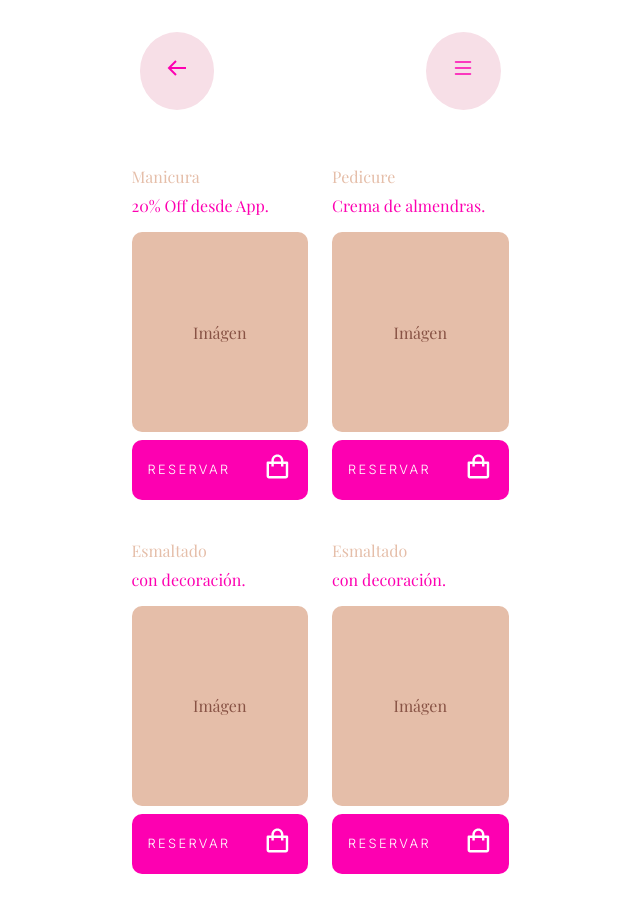
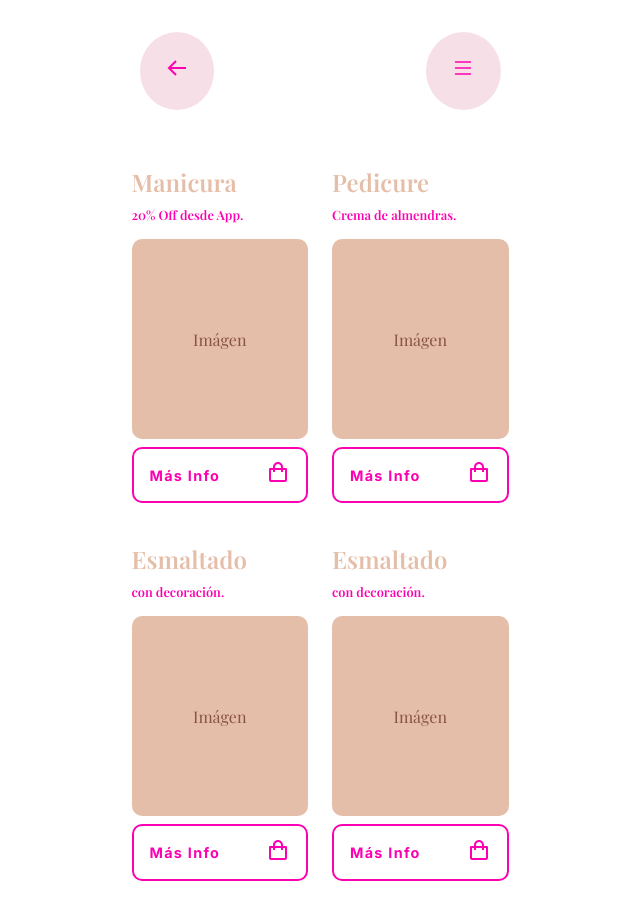
Before and after one commit to martin-centurion/crazy_nails, a React (Vite) app: page /servicios in a window 1280 px wide. Shown: the top 916 px of the page, without its empty margins (320-960 px from the left). Built offline with nearby package versions, Linux system fonts and the light colour scheme; a web font is replaced by a local one.

Commit message:
estilizando item list

```diff
--- a/src/components/Button/styles.css
+++ b/src/components/Button/styles.css
@@ -1,14 +1,14 @@
 button {
-    background-color: var(--clr-oscuro);
-    padding: .75rem 1rem;
-    font-size: .8rem;
+    background-color:transparent;
+    border: 2px solid var(--clr-oscuro);
+    padding: .7rem 1rem;
+    font-size: .9rem;
     font-family: var(--ff-textos);
-    text-transform: uppercase;
-    letter-spacing: .15rem;
-    font-weight: 300;
+    letter-spacing: .08rem;
+    font-weight: 700;
     cursor: pointer;
     border-radius: 10px;
-    color: var(--clr-claro);
+    color: var(--clr-oscuro);
     width: 100%;
     transition: .5s;
     text-align: left;
@@ -18,8 +18,8 @@ button {
 }
 
 button:hover {
-    background-color: var(--clr-primario);
-    color: var(--clr-oscuro);
+    background-color: var(--clr-oscuro);
+    color: var(--clr-claro);
 }
 
 button > i {
--- a/src/components/Icons/styles.css
+++ b/src/components/Icons/styles.css
@@ -1,3 +1,3 @@
 .icon {
-    font-size: 1.8rem;
+    font-size: 1.5rem;
 }
--- a/src/components/ItemList/ItemList.jsx
+++ b/src/components/ItemList/ItemList.jsx
@@ -15,7 +15,7 @@ function ItemList() {
             <div className='servicios__content-img'>
                 <p>Imágen</p>
             </div>
-            <Button>Reservar <Icons><BiShoppingBag /></Icons></Button>
+            <Button>Más Info <Icons><BiShoppingBag /></Icons></Button>
         </div>
         <div className='servicios__content'>
             <div className='servicios__content-title'>
@@ -25,7 +25,7 @@ function ItemList() {
             <div className='servicios__content-img'>
                 <p>Imágen</p>
             </div>
-            <Button>Reservar <Icons><BiShoppingBag /></Icons></Button>
+            <Button>Más Info <Icons><BiShoppingBag /></Icons></Button>
         </div>
         <div className='servicios__content'>
             <div className='servicios__content-title'>
@@ -35,7 +35,7 @@ function ItemList() {
             <div className='servicios__content-img'>
                 <p>Imágen</p>
             </div>
-            <Button>Reservar <Icons><BiShoppingBag /></Icons></Button>
+            <Button>Más Info <Icons><BiShoppingBag /></Icons></Button>
         </div>
         <div className='servicios__content'>
             <div className='servicios__content-title'>
@@ -45,7 +45,7 @@ function ItemList() {
             <div className='servicios__content-img'>
                 <p>Imágen</p>
             </div>
-            <Button>Reservar <Icons><BiShoppingBag /></Icons></Button>
+            <Button>Más Info <Icons><BiShoppingBag /></Icons></Button>
         </div>
         <div className='servicios__content'>
             <div className='servicios__content-title'>
@@ -55,7 +55,7 @@ function ItemList() {
             <div className='servicios__content-img'>
                 <p>Imágen</p>
             </div>
-            <Button>Reservar <Icons><BiShoppingBag /></Icons></Button>
+            <Button>Más Info <Icons><BiShoppingBag /></Icons></Button>
         </div>
         <div className='servicios__content'>
             <div className='servicios__content-title'>
@@ -65,7 +65,7 @@ function ItemList() {
             <div className='servicios__content-img'>
                 <p>Imágen</p>
             </div>
-            <Button>Reservar <Icons><BiShoppingBag /></Icons></Button>
+            <Button>Más Info <Icons><BiShoppingBag /></Icons></Button>
         </div>
 
     </div>
--- a/src/components/ItemList/styles.css
+++ b/src/components/ItemList/styles.css
@@ -12,17 +12,17 @@
 
 
 .servicios__content-title > h3 {
-    font-size: 1rem;
+    font-size: 1.5rem;
     font-family: var(--ff-titulos);
-    font-weight: 400;
+    font-weight: 600;
     color: var(--clr-secundario);
     margin-bottom: .5rem;
 }
 
 .servicios__content-title > p {
-    font-size: 1rem;
+    font-size: .8rem;
     font-family: var(--ff-titulos);
-    font-weight: 400;
+    font-weight: 600;
     color: var(--clr-oscuro);
     margin-bottom: 1rem;
 }
--- a/src/components/NavBar/styles.css
+++ b/src/components/NavBar/styles.css
@@ -3,7 +3,7 @@
     justify-content: space-between;
     position: sticky;
     top: 0;
-    backdrop-filter: blur(5px);
+    backdrop-filter: blur(10px);
 }
 
 .nav-bar .icono {
```
